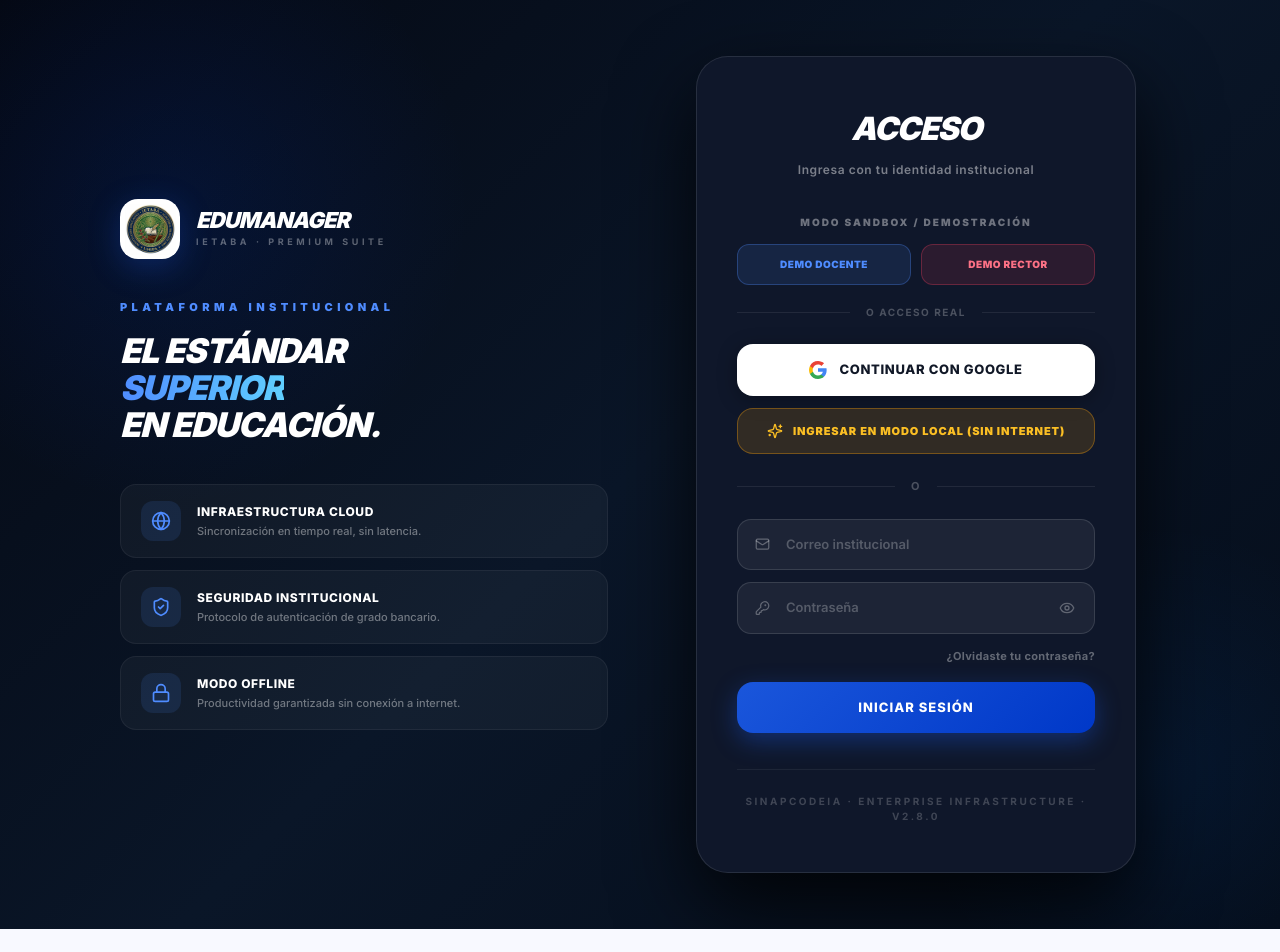
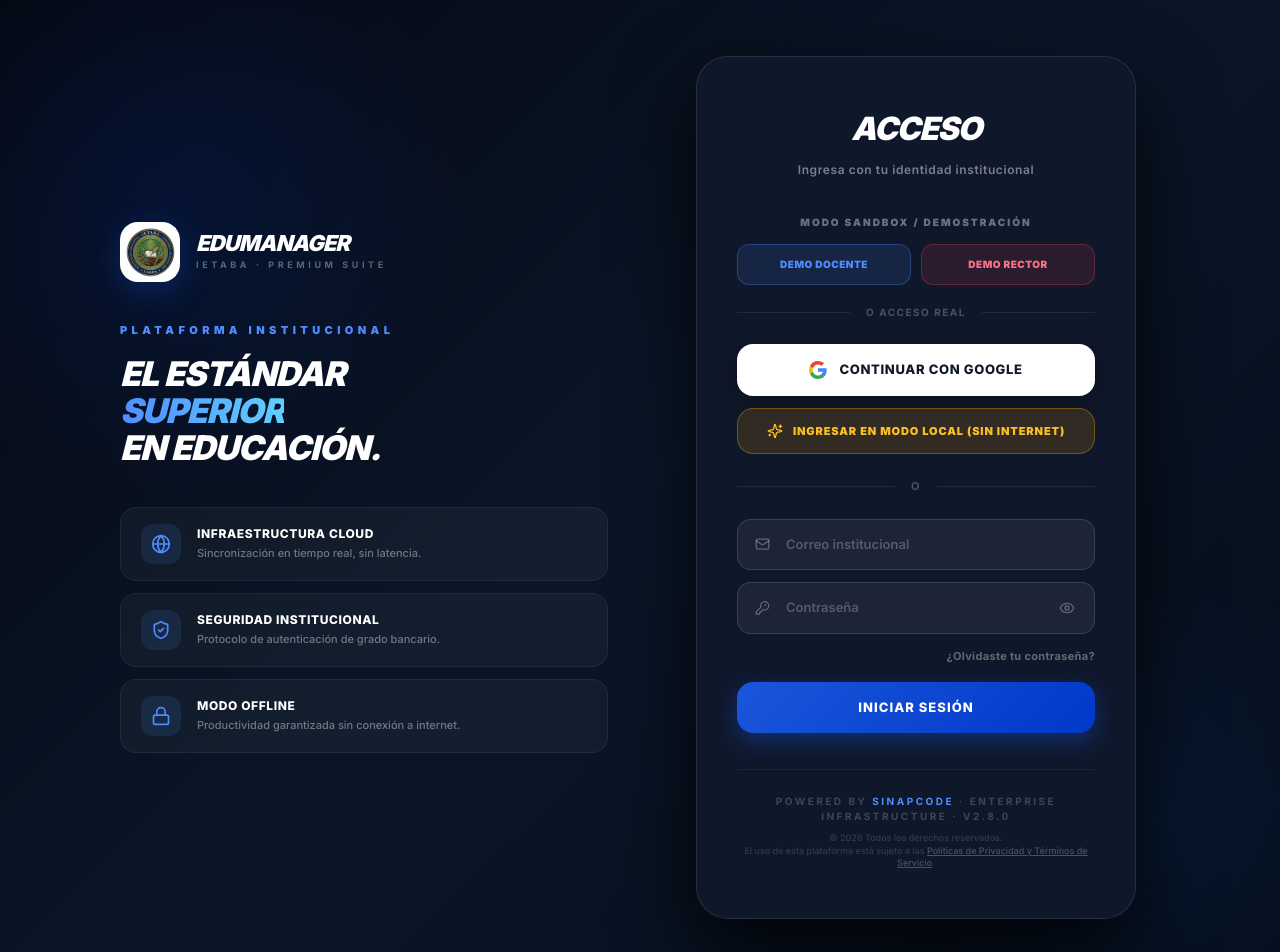
Before and after one commit to sinapcodeia/teacher_classroom_suite, a Next.js app: page /login in a window 1280 px wide. Shown: the top 952 px of the page. Before the commit the page ends 929 px from the top, so only its background shows below. Built offline with nearby package versions, Linux system fonts and the light colour scheme; no server answers.

Commit message:
chore(branding): actualizar copy, vinculos y politicas a SinapCode

```diff
--- a/src/app/login/page.tsx
+++ b/src/app/login/page.tsx
@@ -453,7 +453,11 @@ export default function LoginPage() {
             {/* Footer */}
             <div style={{ marginTop: 36, paddingTop: 24, borderTop: "1px solid rgba(255,255,255,0.06)", textAlign: "center" }}>
               <p style={{ color: "rgba(255,255,255,0.2)", fontSize: 10, fontWeight: 700, letterSpacing: "0.25em", textTransform: "uppercase" }}>
-                SinapCodeIA · Enterprise Infrastructure · {APP_VERSION_LABEL}
+                Powered by <a href="https://sinap-code.vercel.app/" target="_blank" rel="noopener noreferrer" style={{ color: "#4f8cff", textDecoration: "none" }}>SinapCode</a> · Enterprise Infrastructure · {APP_VERSION_LABEL}
+              </p>
+              <p style={{ color: "rgba(255,255,255,0.15)", fontSize: 9, fontWeight: 500, marginTop: 8, lineHeight: 1.4 }}>
+                © {new Date().getFullYear()} Todos los derechos reservados.<br />
+                El uso de esta plataforma está sujeto a las <a href="https://sinap-code.vercel.app/" target="_blank" rel="noopener noreferrer" style={{ textDecoration: "underline", color: "rgba(255,255,255,0.25)" }}>Políticas de Privacidad y Términos de Servicio</a>.
               </p>
             </div>
           </div>
--- a/src/components/layout/TopAppBar.tsx
+++ b/src/components/layout/TopAppBar.tsx
@@ -229,8 +229,14 @@ export default function TopAppBar() {
 
               {/* Version Info */}
               <div className="mt-3 pt-3 border-t border-outline-variant/10 text-center">
-                 <p className="text-[8px] font-black text-on-surface-variant/30 uppercase tracking-[0.3em]">
-                   {APP_VERSION_LABEL} • Enterprise Edition
+                 <p className="text-[9px] font-bold text-on-surface-variant/50 uppercase tracking-[0.15em]">
+                   Powered by <a href="https://sinap-code.vercel.app/" target="_blank" rel="noopener noreferrer" className="text-primary hover:underline">SinapCode</a>
+                 </p>
+                 <p className="text-[7px] font-black text-on-surface-variant/30 uppercase tracking-[0.3em] mt-1">
+                   {APP_VERSION_LABEL} · Enterprise Edition
+                 </p>
+                 <p className="text-[6px] font-bold text-on-surface-variant/20 uppercase tracking-[0.1em] mt-1">
+                   <a href="https://sinap-code.vercel.app/" target="_blank" rel="noopener noreferrer" className="hover:underline">Políticas y Derechos Reservados</a>
                  </p>
               </div>
             </div>
```
Also changed, not shown: 1 other file (tests, documents, lock files or other folders).
